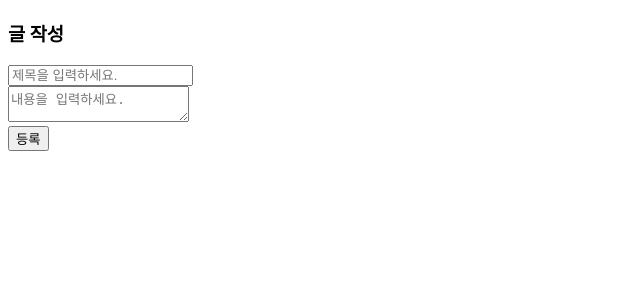
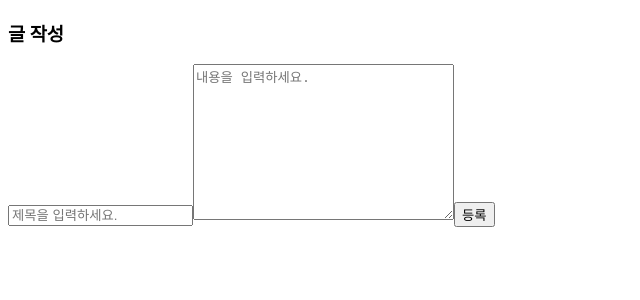
Before and after one commit to July249/nextjs-tutorial, a Next.js app in the folder CA/my-board/: page /write in a window 1280 px wide. Shown: the top 300 px of the page, without its empty margins (0-640 px from the left). Built offline with nearby package versions, Linux system fonts and the light colour scheme.

Commit message:
게시글 작성 server component 수정

```diff
--- a/CA/my-board/app/write/page.js
+++ b/CA/my-board/app/write/page.js
@@ -13,26 +13,19 @@ export default function Write() {
       },
       body: JSON.stringify(data),
     });
+
+    e.target[0].value = '';
+    e.target[1].value = '';
   };
 
   return (
-    <div className='write-bg'>
+    <div className='p-20'>
       <h3>글 작성</h3>
-      <div className='write-container'>
-        <form action='/api/test' method='POST' onSubmit={handleSubmit}>
-          <div className='write-title'>
-            <input type='text' placeholder='제목을 입력하세요.' />
-          </div>
-
-          <div className='write-content'>
-            <textarea placeholder='내용을 입력하세요.' />
-          </div>
-
-          <div className='write-btn'>
-            <button type='submit'>등록</button>
-          </div>
-        </form>
-      </div>
+      <form action='/api/post/new' method='POST' onSubmit={handleSubmit}>
+        <input name='title' type='text' placeholder='제목을 입력하세요.' />
+        <textarea rows={10} cols={30} name='content' placeholder='내용을 입력하세요.' />
+        <button type='submit'>등록</button>
+      </form>
     </div>
   );
 }
```
